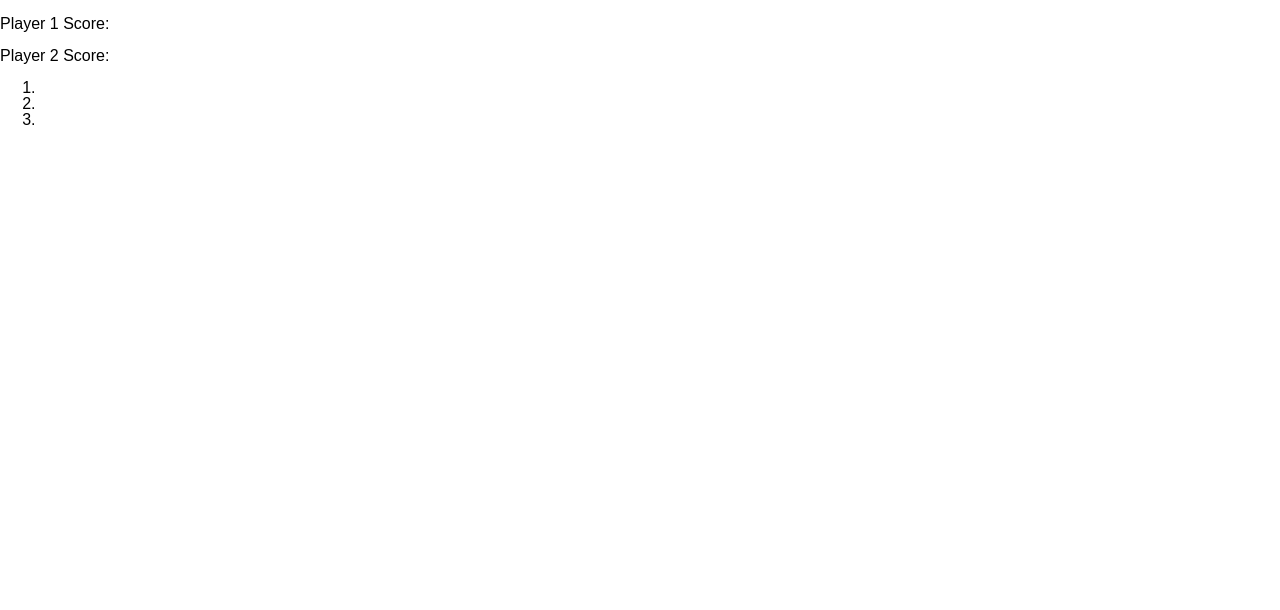
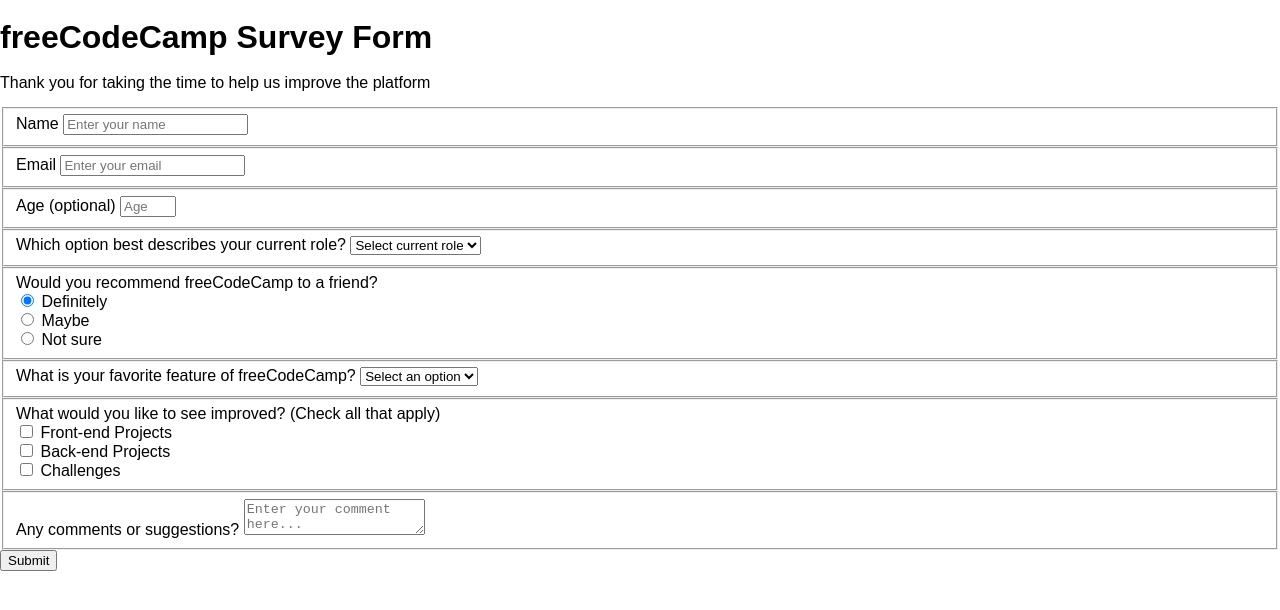
Before and after one commit to GarrettAnderson/cribbage, a website: page public/index.html in a window 1280 px wide. Drawn offline with Linux system fonts and the light colour scheme; no server answers.

Commit message:
replaced the index.html with the form survey code

```diff
--- a/public/index.html
+++ b/public/index.html
@@ -8,32 +8,94 @@
     <link rel="stylesheet" href="/screen.css" />
   </head>
   <body>
-    <main>
+    <header>
+      <h1 id="title">freeCodeCamp Survey Form</h1>
+      <p id="description">Thank you for taking the time to help us improve the platform</p>
+    </header>
 
-      <header>
-        <p>
-          Player 1 Score: <span class="player_1_score"></span>
-        </p>
-        <p>
-          Player 2 Score: <span class="player_2_score"></span>
-        </p>
-      </header>
+    <form id="survey-form">
+      <fieldset>
+        <label id="name-label" for="name">Name <input id="name" type="text" placeholder="Enter your name" required/></label>
+      </fieldset>
 
-      <ol>
-        <li>
-          <!-- Player 1 Deck -->
-        </li>
-        <li>
-          <!-- Deck of Cards -->
-        </li>
-        <li>
-          <!-- Player 2 Deck -->
-        </li>
+      <fieldset>
+        <label id="email-label" for="email">Email <input id="email" type="email" placeholder="Enter your email" required/></label>
+      </fieldset>
 
+      <fieldset>
+      <label id="number-label" for="number">Age (optional) <input id="number" type="number" pattern="[0-9]{1,5}" min="10" max="99" placeholder="Age"/></label>
+      </fieldset>
 
-      </ol>
+      <fieldset>
+      <label for="dropdown">Which option best describes your current role?</label>
+      <select id="dropdown" name="dropdown">
+        <option value="">Select current role</option>
+        <option value="1">Student</option>
+        <option value="2">Full Time Job</option>
+        <option value="3">Full Time Learner</option>
+        <option value="4">Perfer not to say</option>
+        <option value="5">Other</option>
+      </select>
+      </fieldset>
 
-    </main>
+      <fieldset>
+        <label>Would you recommend freeCodeCamp to a friend?</label>
+
+        <div>
+          <input type="radio" name="recommend" value="definitely" checked/><label> Definitely</label>
+        </div>
+
+        <div>
+          <input type="radio" name="recommend" value="maybe"/>
+          <label>Maybe</label>
+        </div>
+
+        <div>
+          <input type="radio" name="recommend" value="not-sure" />
+          <label>
+            Not sure
+          </label>
+        </div>
+      </fieldset>
+
+      <fieldset>
+        <label>What is your favorite feature of freeCodeCamp?</label>
+        <select id="dropdown">
+          <option value="">Select an option</option>
+          <option value="1">Challenges</option>
+          <option value="2">Projects</option>
+          <option value="3">Projects</option>
+          <option value="4">Community</option>
+          <option value="5">Open Source</option>
+        </select>
+      </fieldset>
+
+      <fieldset>
+        <label>What would you like to see improved? (Check all that apply)</label>
+
+        <div>
+          <input type="checkbox" name="improve" value="front-end" />
+          <label>Front-end Projects</label>
+        </div>
+
+        <div>
+          <input type="checkbox" name="improve" value="back-end" />
+          <label>Back-end Projects</label>
+        </div>
+
+          <div>
+            <input type="checkbox" name="improve" value="challenges" />
+            <label>Challenges</label>
+          </div>
+      </fieldset>
+
+      <fieldset>
+        <label for="comments">Any comments or suggestions?</label>
+        <textarea id="comments" name="comments" placeholder="Enter your comment here..."></textarea>
+      </fieldset>
+
+      <input type="submit" id="submit" />
+    </form>
     <script src="/main.js" charset="utf-8"></script>
   </body>
 </html>
--- a/public/main.js
+++ b/public/main.js
@@ -1,7 +1,8 @@
 
 // fetch request to pull in the data for the card Deck
 
-let deckOfCardsURL = 'https://deckofcardsapi.com/api/deck/new/shuffle/?deck_count=1'
+// let deckOfCardsURL = 'https://deckofcardsapi.com/api/deck/new/shuffle/?deck_count=1'
+  let deckOfCards = 'https://www.deckofcardsapi.com/api/deck/new/'
 
 // fetch(deckOfCardsURL)
 //   .then(res => res.json())
```
